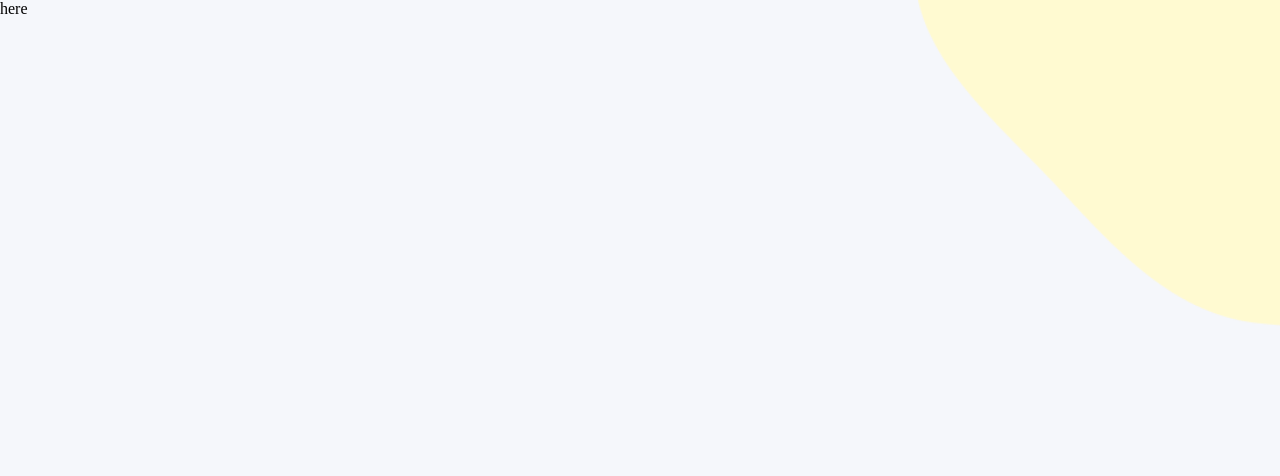
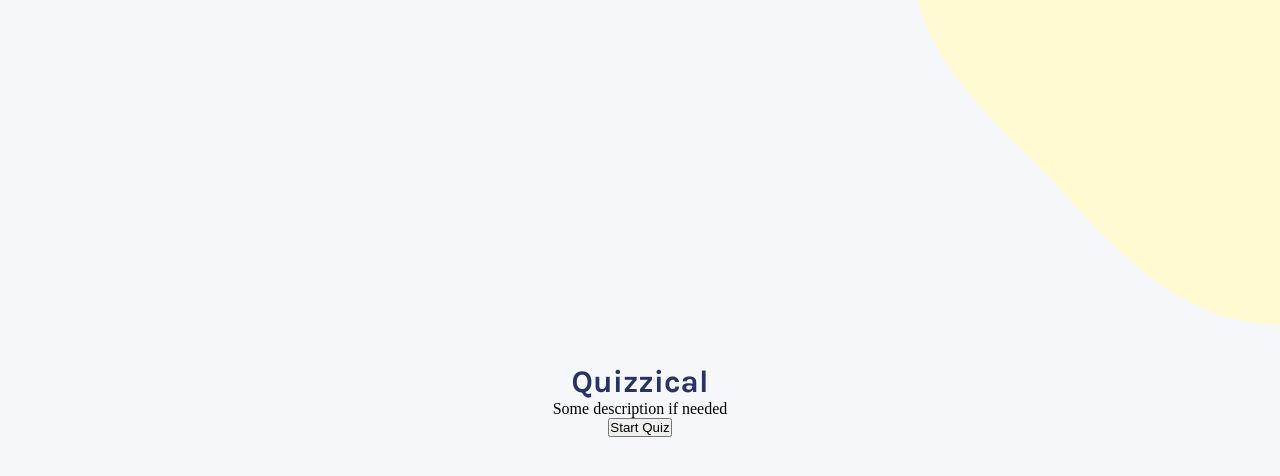
Before and after one commit to dubbyding/anime-quiz-react, a React (Vite) app: page / in a window 1280 px wide. Shown: the top 476 px of the page. Built offline with nearby package versions, Linux system fonts and the light colour scheme.

Commit message:
Variable css addition and landing page texts addition

```diff
--- a/src/App.jsx
+++ b/src/App.jsx
@@ -1,5 +1,11 @@
 import React from 'react';
 
+import Landing from './components/landingPage/Landing';
+
 export default function () {
-	return <React.Fragment>here</React.Fragment>;
+	return (
+		<React.Fragment>
+			<Landing />
+		</React.Fragment>
+	);
 }
--- /dev/null
+++ b/src/components/landingPage/Landing.jsx
@@ -0,0 +1,13 @@
+import React from 'react';
+
+import './landing.css';
+
+export default function () {
+	return (
+		<section class='landing--section'>
+			<h1 class='landing--header'>Quizzical</h1>
+			<p class='landing--detail'>Some description if needed</p>
+			<button class='landing--button'>Start Quiz</button>
+		</section>
+	);
+}
--- /dev/null
+++ b/src/components/landingPage/landing.css
@@ -0,0 +1,17 @@
+.landing--section {
+	height: 100%;
+	display: flex;
+	flex-direction: column;
+	justify-content: center;
+	align-items: center;
+}
+.landing--header {
+	font-family: 'Karla', sans-serif;
+	font-style: normal;
+	font-weight: 700;
+	font-size: 31.25px;
+	line-height: 37px;
+	text-align: center;
+
+	color: var(--main-text-color);
+}
--- a/src/index.css
+++ b/src/index.css
@@ -1,10 +1,13 @@
+@import url('https://fonts.googleapis.com/css2?family=Inter:wght@400;500;600;700&family=Karla:wght@400;500;600;700&display=swap');
+
 * {
 	margin: 0;
 	padding: 0;
 	box-sizing: border-box;
 }
+
 .main--container {
-	background: url('./assets/images/background.png'), #f5f7fb;
+	background: url('./assets/images/background.png'), var(--bg-color);
 	background-size: cover;
 
 	width: 100vw;
--- a/src/main.jsx
+++ b/src/main.jsx
@@ -3,6 +3,7 @@ import ReactDOM from 'react-dom/client';
 
 import App from './App';
 
+import './var.css';
 import './index.css';
 
 const root = ReactDOM.createRoot(document.getElementById('root'));
--- /dev/null
+++ b/src/var.css
@@ -0,0 +1,8 @@
+:root {
+	--inter: 'Inter', san-serif;
+	--karla: 'Karla', sans-serif;
+
+	--bg-color: #f5f7fb;
+
+	--main-text-color: #293264;
+}
```
